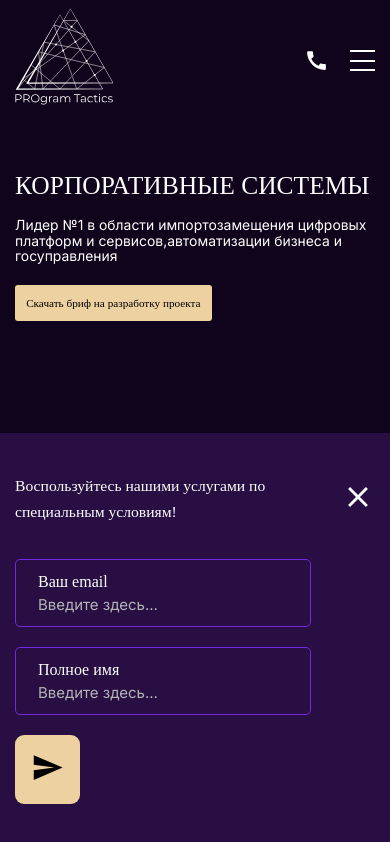
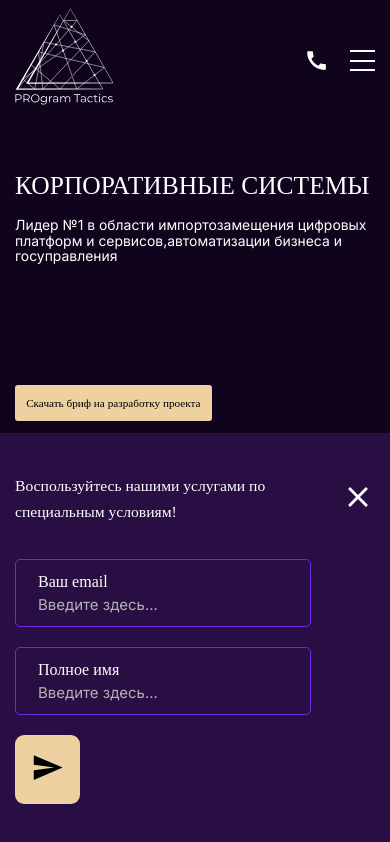
Before and after one commit to Daryyya/new-tactics, a Next.js app: page / in a window 390 px wide. Shown: the top 842 px of the page. Built offline with nearby package versions, Linux system fonts and the light colour scheme; a web font is replaced by a local one.

Commit message:
Style fix

```diff
--- a/app/components/screens/home/Hero/Hero.module.scss
+++ b/app/components/screens/home/Hero/Hero.module.scss
@@ -45,6 +45,9 @@
         background: $yellowHover;
         color: white;
       }
+      @media (max-width: 500px) {
+        margin-top: 100px;
+      }
     }
   }
 }
```
